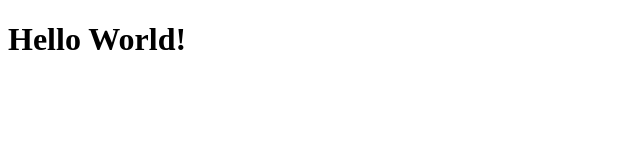
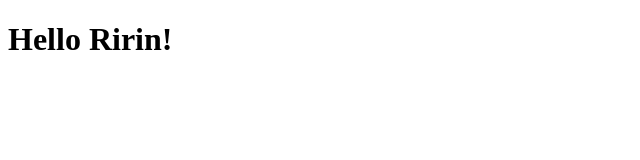
Before and after one commit to ririnandayani/uts_devops, a website: page public/index.html in a window 1280 px wide. Shown: the full height of the page, 0-640 px from the left. Drawn offline with Linux system fonts and the light colour scheme.

Commit message:
tambahkan project simple

```diff
--- a/public/index.html
+++ b/public/index.html
@@ -6,7 +6,7 @@
 </head>
 
 <body>
-    <h1>Hello World!</h1>
+    <h1>Hello Ririn!</h1>
     <script src="script.js"></script>
 </body>
 
```
